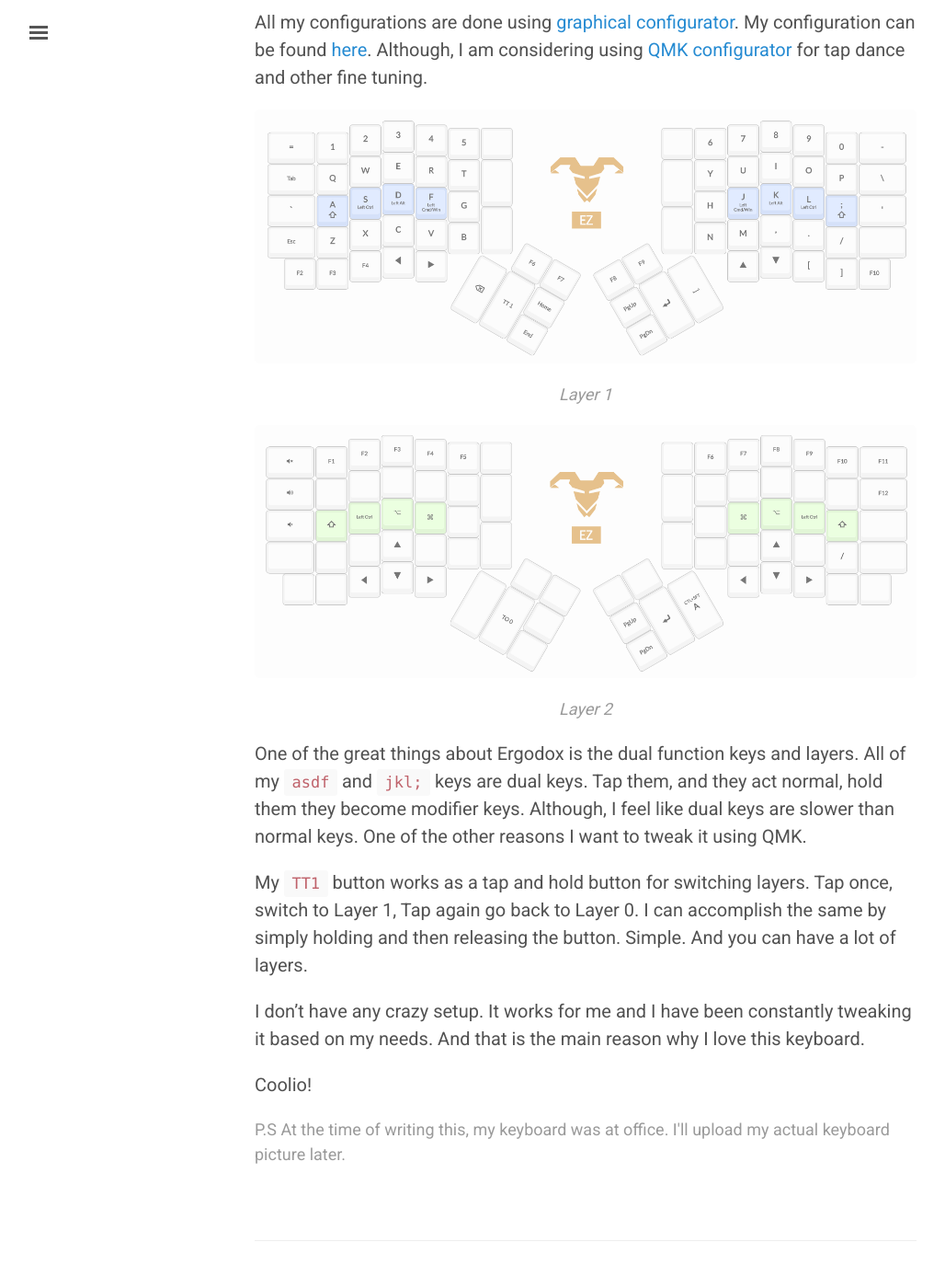
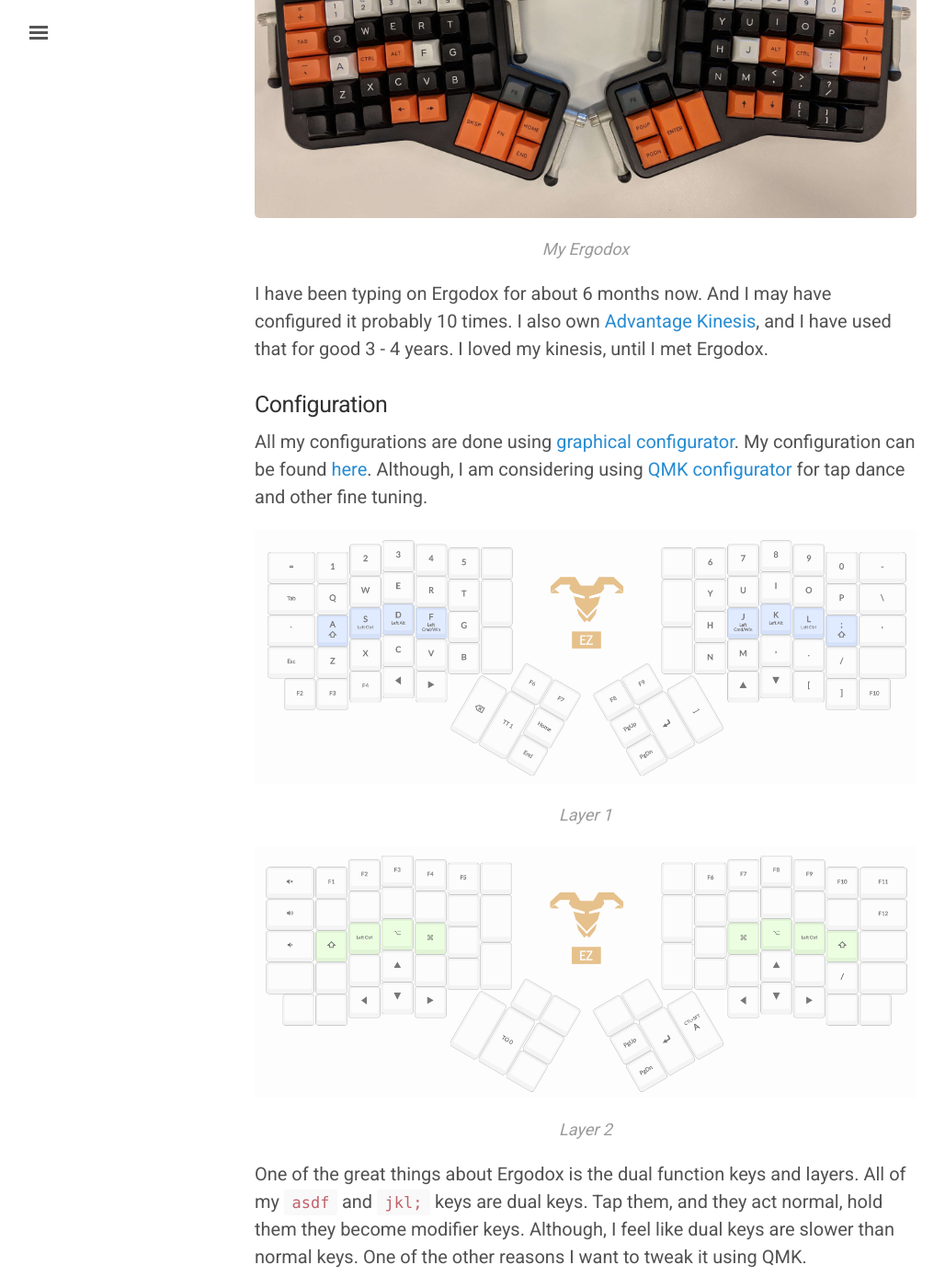
Before and after one commit to sanagrwl/sanagrwl.github.io, a Jekyll site: the page built from _posts/2019-03-04-ergodox.md, in a window 1280 px wide and 1400 px high, scrolled down 385 px. Shown: the whole window at 92% size, without its empty margins (3-1031 px from the left). Built offline with Jekyll 4.4.1, drawn with Linux system fonts in a browser that asks for light colours.

Commit message:
added my ergodox image

```diff
--- a/_posts/2019-03-04-ergodox.md
+++ b/_posts/2019-03-04-ergodox.md
@@ -2,6 +2,8 @@
 layout: post
 title: Ergodox EZ - Most likely my last keyboard
 ---
+
+{% include image.html file="2019_03_04_my_ergodox.jpg" description="My Ergodox" %}
 
 I have been typing on Ergodox for about 6 months now. And I may have configured it probably 10 times. I also own <a href="https://kinesis-ergo.com/shop/advantage2/" target="_blank">Advantage Kinesis</a>, and I have used that for good 3 - 4 years. I loved my kinesis, until I met Ergodox.
 
@@ -20,5 +22,3 @@
 I don't have any crazy setup. It works for me and I have been constantly tweaking it based on my needs. And that is the main reason why I love this keyboard.
 
 Coolio!
-
-<p class="postscript">P.S At the time of writing this, my keyboard was at office. I'll upload my actual keyboard picture later.</p>
```
Also changed, not shown: public/images/2019_03_04_my_ergodox.jpg (added).
